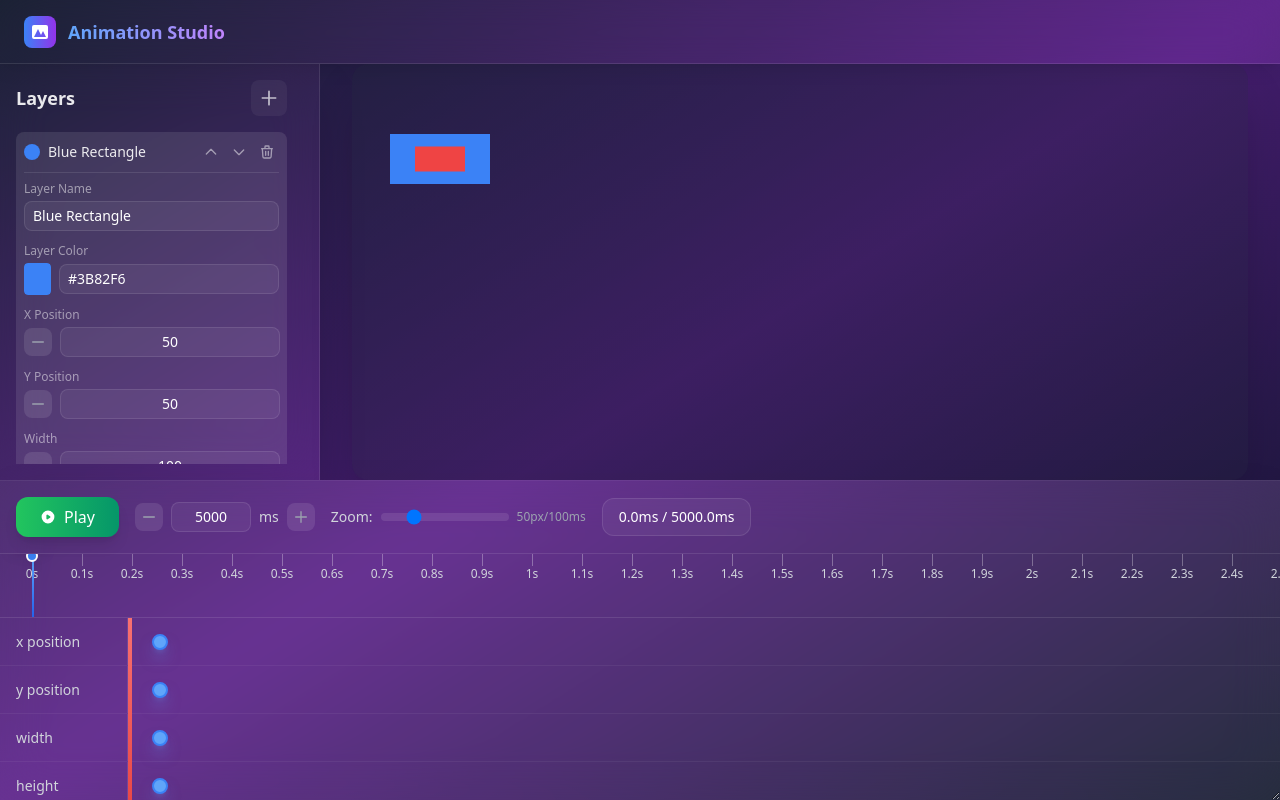
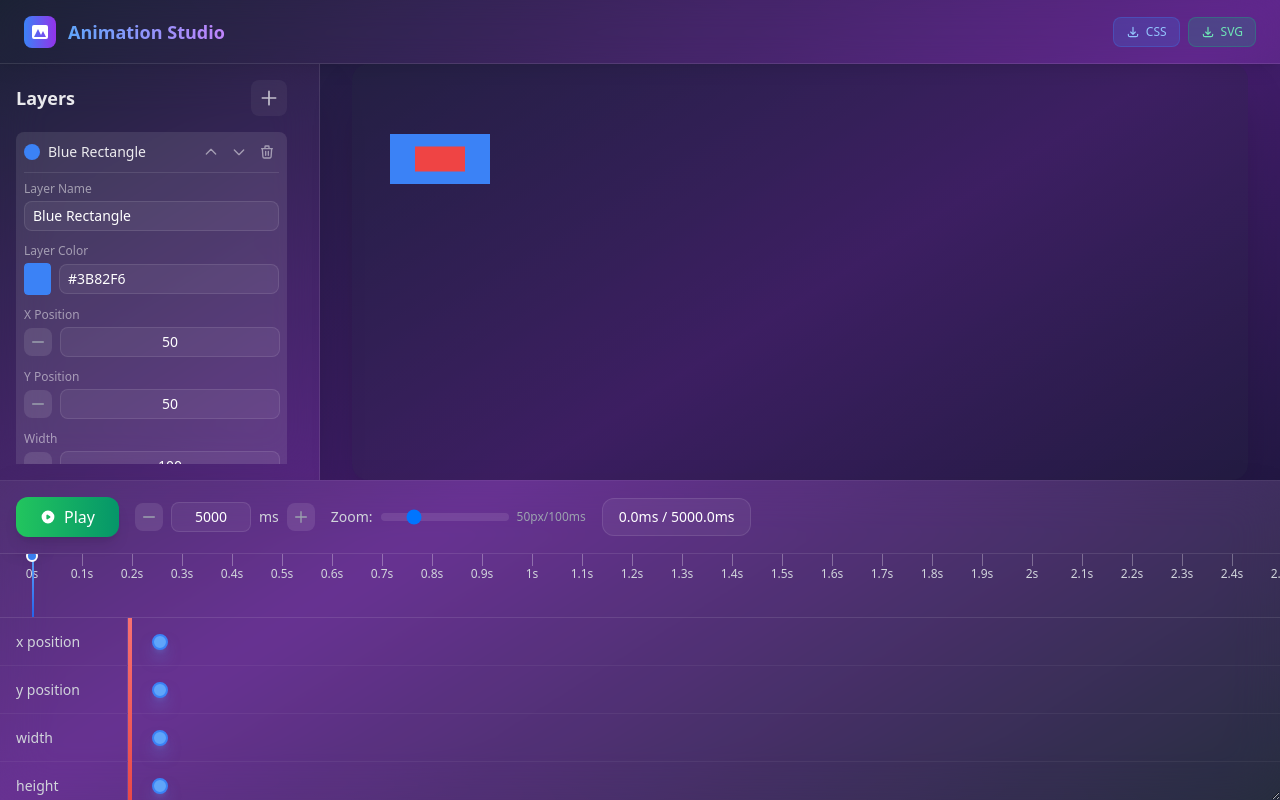
Before and after one commit to Jonroi/UI_Projects, a React (Vite) app in the folder animator_v2_dark_version/: page / in a window 1280 px wide. Built offline with nearby package versions, Linux system fonts and the light colour scheme.

Commit message:
Refactor Animator component to streamline CSS and SVG export functionality; enhance export controls with improved button styling and modal handling for better user experience.

```diff
--- a/animator_v2_dark_version/src/components/Animator.tsx
+++ b/animator_v2_dark_version/src/components/Animator.tsx
@@ -1813,147 +1813,40 @@ const ExportControls: React.FC<{
     fileExtension: string;
     mimeType: string;
   }) => void;
-}> = ({ layers, duration, onExport }) => {
-  const generateCSSKeyframes = (
-    property: AnimatedProperty,
-    propertyName: string,
-    layerId: string,
-  ): string => {
-    if (property.keyframes.length === 0) return '';
-
-    const sortedKeyframes = [...property.keyframes].sort(
-      (a, b) => a.time - b.time,
-    );
-    let keyframeRules = '';
-
-    sortedKeyframes.forEach((kf) => {
-      const percentage = (kf.time / duration) * 100;
-      const unit =
-        propertyName === 'opacity' || propertyName === 'scale'
-          ? ''
-          : propertyName === 'rotation'
-          ? 'deg'
-          : 'px';
-
-      keyframeRules += `  ${percentage.toFixed(1)}% {\n`;
-      keyframeRules += `    ${
-        propertyName === 'rotation'
-          ? 'transform: rotate(' + kf.value + 'deg)'
-          : propertyName === 'scale'
-          ? 'transform: scale(' + kf.value + ')'
-          : propertyName + ': ' + kf.value + unit
-      };\n`;
-      keyframeRules += `  }\n`;
+  variant?: 'default' | 'compact';
+}> = ({ layers, duration, onExport, variant = 'default' }) => {
+  const handleExportCSS = () => {
+    let cssContent = '/* CSS Animation Export */\n\n';
+    layers.forEach((layer) => {
+      cssContent += `@keyframes ${layer.id} {\n`;
+      layer.x.keyframes.forEach((kf) => {
+        const percentage = (kf.time / duration) * 100;
+        cssContent += `  ${percentage}% { transform: translate(${
+          kf.value
+        }px, ${getAnimatedValueAtTime(
+          layer.y,
+          kf.time,
+        )}px) rotate(${getAnimatedValueAtTime(
+          layer.rotation,
+          kf.time,
+        )}deg) scale(${getAnimatedValueAtTime(
+          layer.scale,
+          kf.time,
+        )}); opacity: ${getAnimatedValueAtTime(layer.opacity, kf.time)}; }\n`;
+      });
+      cssContent += '}\n\n';
     });
-
-    return `@keyframes ${layerId}-${propertyName} {\n${keyframeRules}}\n\n`;
-  };
-
-  const handleExportCSS = () => {
-    let cssContent = '/* Generated CSS Animation */\n\n';
     cssContent +=
-      '.animation-container {\n  position: relative;\n  width: 800px;\n  height: 600px;\n}\n\n';
-
+      '/* HTML Structure */\n/*\n<div class="animation-container">\n';
     layers.forEach((layer) => {
-      const sortedLayers = [...layers].sort((a, b) => a.zIndex - b.zIndex);
-      const zIndex = sortedLayers.findIndex((l) => l.id === layer.id);
-
-      // Generate CSS class for the layer
-      cssContent += `.layer-${layer.id} {\n`;
-      cssContent += `  position: absolute;\n`;
-      cssContent += `  background-color: ${layer.color};\n`;
-      cssContent += `  z-index: ${zIndex};\n`;
-
-      // Set initial values
-      cssContent += `  left: ${
-        layer.x.keyframes[0]?.value || layer.x.defaultValue
-      }px;\n`;
-      cssContent += `  top: ${
-        layer.y.keyframes[0]?.value || layer.y.defaultValue
-      }px;\n`;
-      cssContent += `  width: ${
-        layer.width.keyframes[0]?.value || layer.width.defaultValue
-      }px;\n`;
-      cssContent += `  height: ${
-        layer.height.keyframes[0]?.value || layer.height.defaultValue
-      }px;\n`;
-      cssContent += `  opacity: ${
-        layer.opacity.keyframes[0]?.value || layer.opacity.defaultValue
-      };\n`;
-
-      // Add animations
-      const animations: string[] = [];
-      if (layer.x.keyframes.length > 0)
-        animations.push(`${layer.id}-x ${duration}ms infinite`);
-      if (layer.y.keyframes.length > 0)
-        animations.push(`${layer.id}-y ${duration}ms infinite`);
-      if (layer.width.keyframes.length > 0)
-        animations.push(`${layer.id}-width ${duration}ms infinite`);
-      if (layer.height.keyframes.length > 0)
-        animations.push(`${layer.id}-height ${duration}ms infinite`);
-      if (layer.opacity.keyframes.length > 0)
-        animations.push(`${layer.id}-opacity ${duration}ms infinite`);
-      if (layer.rotation.keyframes.length > 0)
-        animations.push(`${layer.id}-rotation ${duration}ms infinite`);
-      if (layer.scale.keyframes.length > 0)
-        animations.push(`${layer.id}-scale ${duration}ms infinite`);
-
-      if (animations.length > 0) {
-        cssContent += `  animation: ${animations.join(', ')};\n`;
-      }
-
-      cssContent += '}\n\n';
-
-      // Generate keyframe animations
-      if (layer.x.keyframes.length > 0) {
-        cssContent += generateCSSKeyframes(layer.x, 'left', layer.id);
-      }
-      if (layer.y.keyframes.length > 0) {
-        cssContent += generateCSSKeyframes(layer.y, 'top', layer.id);
-      }
-      if (layer.width.keyframes.length > 0) {
-        cssContent += generateCSSKeyframes(layer.width, 'width', layer.id);
-      }
-      if (layer.height.keyframes.length > 0) {
-        cssContent += generateCSSKeyframes(layer.height, 'height', layer.id);
-      }
-      if (layer.opacity.keyframes.length > 0) {
-        cssContent += generateCSSKeyframes(layer.opacity, 'opacity', layer.id);
-      }
-      if (layer.rotation.keyframes.length > 0) {
-        cssContent += generateCSSKeyframes(
-          layer.rotation,
-          'rotation',
-          layer.id,
-        );
-      }
-      if (layer.scale.keyframes.length > 0) {
-        cssContent += generateCSSKeyframes(layer.scale, 'scale', layer.id);
-      }
-    });
-
-    // Add HTML example
-    cssContent += '\n/* HTML Structure:\n';
-    cssContent += '<div class="animation-container">\n';
-    layers.forEach((layer) => {
-      cssContent += `  <div class="layer-${layer.id}">${layer.name}</div>\n`;
+      cssContent += `  <div class="layer ${layer.id}" style="background-color: ${layer.color}"></div>\n`;
     });
     cssContent += '</div>\n*/';
-
-    onExport({
-      isOpen: true,
-      title: 'Export CSS Animation',
-      content: cssContent,
-      fileExtension: 'css',
-      mimeType: 'text/css',
-    });
+    return cssContent;
   };
 
   const handleExportSVG = () => {
-    let svgContent = `<svg width="800" height="600" xmlns="http://www.w3.org/2000/svg">\n`;
-    svgContent += `  <defs>\n`;
-
-    // Generate SVG animations for each layer
+    let svgContent = `<svg xmlns="http://www.w3.org/2000/svg" width="100%" height="100%" viewBox="0 0 800 600">\n`;
     layers.forEach((layer) => {
       // X animation
       if (layer.x.keyframes.length > 0) {
@@ -2052,44 +1945,66 @@ const ExportControls: React.FC<{
 
     svgContent += `</svg>`;
 
-    onExport({
-      isOpen: true,
-      title: 'Export SVG Animation',
-      content: svgContent,
-      fileExtension: 'svg',
-      mimeType: 'image/svg+xml',
-    });
+    return svgContent;
   };
 
   return (
     <div className='bg-white/5 border border-white/10 rounded-xl p-4'>
       <h4 className='text-lg font-semibold text-white mb-4'>Export</h4>
-      <div className='space-y-3'>
+      <div className='flex space-x-2'>
         <button
-          onClick={handleExportCSS}
-          className='w-full px-4 py-3 bg-gradient-to-r from-purple-500 to-pink-600 hover:from-purple-600 hover:to-pink-700 text-white font-medium rounded-xl transition-all duration-200 shadow-lg hover:shadow-xl hover:scale-105 flex items-center justify-center space-x-2'
+          onClick={() => {
+            const modalState = {
+              isOpen: true,
+              title: 'Export CSS Animation',
+              content: handleExportCSS(),
+              fileExtension: 'css',
+              mimeType: 'text/css',
+            };
+            onExport(modalState);
+          }}
+          className='px-3 py-1.5 bg-blue-500/20 text-blue-300 rounded-lg text-xs font-medium border border-blue-500/30 hover:bg-blue-500/30 transition-colors duration-200 flex items-center gap-1.5'
           title='Export as CSS animations with keyframes'>
-          <svg className='w-5 h-5' fill='currentColor' viewBox='0 0 20 20'>
+          <svg
+            className='w-3.5 h-3.5'
+            fill='none'
+            stroke='currentColor'
+            viewBox='0 0 24 24'>
             <path
-              fillRule='evenodd'
-              d='M3 4a1 1 0 011-1h12a1 1 0 011 1v2a1 1 0 01-1 1H4a1 1 0 01-1-1V4zM3 10a1 1 0 011-1h6a1 1 0 011 1v6a1 1 0 01-1 1H4a1 1 0 01-1-1v-6zM14 9a1 1 0 00-1 1v6a1 1 0 001 1h2a1 1 0 001-1v-6a1 1 0 00-1-1h-2z'
-              clipRule='evenodd'
+              strokeLinecap='round'
+              strokeLinejoin='round'
+              strokeWidth={2}
+              d='M4 16v1a3 3 0 003 3h10a3 3 0 003-3v-1m-4-4l-4 4m0 0l-4-4m4 4V4'
             />
           </svg>
-          <span>Export CSS</span>
+          <span>CSS</span>
         </button>
         <button
-          onClick={handleExportSVG}
-          className='w-full px-4 py-3 bg-gradient-to-r from-teal-500 to-cyan-600 hover:from-teal-600 hover:to-cyan-700 text-white font-medium rounded-xl transition-all duration-200 shadow-lg hover:shadow-xl hover:scale-105 flex items-center justify-center space-x-2'
+          onClick={() => {
+            const modalState = {
+              isOpen: true,
+              title: 'Export SVG Animation',
+              content: handleExportSVG(),
+              fileExtension: 'svg',
+              mimeType: 'image/svg+xml',
+            };
+            onExport(modalState);
+          }}
+          className='px-3 py-1.5 bg-emerald-500/20 text-emerald-300 rounded-lg text-xs font-medium border border-emerald-500/30 hover:bg-emerald-500/30 transition-colors duration-200 flex items-center gap-1.5'
           title='Export as animated SVG'>
-          <svg className='w-5 h-5' fill='currentColor' viewBox='0 0 20 20'>
+          <svg
+            className='w-3.5 h-3.5'
+            fill='none'
+            stroke='currentColor'
+            viewBox='0 0 24 24'>
             <path
-              fillRule='evenodd'
-              d='M4 3a2 2 0 00-2 2v10a2 2 0 002 2h12a2 2 0 002-2V5a2 2 0 00-2-2H4zm12 12H4l4-8 3 6 2-4 3 6z'
-              clipRule='evenodd'
+              strokeLinecap='round'
+              strokeLinejoin='round'
+              strokeWidth={2}
+              d='M4 16v1a3 3 0 003 3h10a3 3 0 003-3v-1m-4-4l-4 4m0 0l-4-4m4 4V4'
             />
           </svg>
-          <span>Export SVG</span>
+          <span>SVG</span>
         </button>
       </div>
     </div>
@@ -2622,6 +2537,139 @@ const App: React.FC = () => {
     setAppState((prev) => ({ ...prev, selectedLayerId: layerId }));
   };
 
+  const handleExportCSS = () => {
+    let cssContent = '/* CSS Animation Export */\n\n';
+    appState.layers.forEach((layer) => {
+      cssContent += `@keyframes ${layer.id} {\n`;
+      layer.x.keyframes.forEach((kf) => {
+        const percentage = (kf.time / appState.duration) * 100;
+        cssContent += `  ${percentage}% { transform: translate(${
+          kf.value
+        }px, ${getAnimatedValueAtTime(
+          layer.y,
+          kf.time,
+        )}px) rotate(${getAnimatedValueAtTime(
+          layer.rotation,
+          kf.time,
+        )}deg) scale(${getAnimatedValueAtTime(
+          layer.scale,
+          kf.time,
+        )}); opacity: ${getAnimatedValueAtTime(layer.opacity, kf.time)}; }\n`;
+      });
+      cssContent += '}\n\n';
+    });
+    cssContent +=
+      '/* HTML Structure */\n/*\n<div class="animation-container">\n';
+    appState.layers.forEach((layer) => {
+      cssContent += `  <div class="layer ${layer.id}" style="background-color: ${layer.color}"></div>\n`;
+    });
+    cssContent += '</div>\n*/';
+    return cssContent;
+  };
+
+  const handleExportSVG = () => {
+    let svgContent = `<svg xmlns="http://www.w3.org/2000/svg" width="100%" height="100%" viewBox="0 0 800 600">\n`;
+    appState.layers.forEach((layer) => {
+      // X animation
+      if (layer.x.keyframes.length > 0) {
+        const sortedKeyframes = [...layer.x.keyframes].sort(
+          (a, b) => a.time - b.time,
+        );
+        svgContent += `    <animateTransform id="${layer.id}-x" attributeName="transform" type="translate"\n`;
+        svgContent += `      values="${sortedKeyframes
+          .map((kf) => `${kf.value} 0`)
+          .join('; ')}"\n`;
+        svgContent += `      dur="${appState.duration}ms" repeatCount="indefinite"/>\n`;
+      }
+
+      // Y animation
+      if (layer.y.keyframes.length > 0) {
+        const sortedKeyframes = [...layer.y.keyframes].sort(
+          (a, b) => a.time - b.time,
+        );
+        svgContent += `    <animateTransform id="${layer.id}-y" attributeName="transform" type="translate"\n`;
+        svgContent += `      values="${sortedKeyframes
+          .map((kf) => `0 ${kf.value}`)
+          .join('; ')}"\n`;
+        svgContent += `      dur="${appState.duration}ms" repeatCount="indefinite"/>\n`;
+      }
+
+      // Opacity animation
+      if (layer.opacity.keyframes.length > 0) {
+        const sortedKeyframes = [...layer.opacity.keyframes].sort(
+          (a, b) => a.time - b.time,
+        );
+        svgContent += `    <animate id="${layer.id}-opacity" attributeName="opacity"\n`;
+        svgContent += `      values="${sortedKeyframes
+          .map((kf) => kf.value)
+          .join('; ')}"\n`;
+        svgContent += `      dur="${appState.duration}ms" repeatCount="indefinite"/>\n`;
+      }
+
+      // Rotation animation
+      if (layer.rotation.keyframes.length > 0) {
+        const sortedKeyframes = [...layer.rotation.keyframes].sort(
+          (a, b) => a.time - b.time,
+        );
+        svgContent += `    <animateTransform id="${layer.id}-rotation" attributeName="transform" type="rotate"\n`;
+        svgContent += `      values="${sortedKeyframes
+          .map(
+            (kf) =>
+              `${kf.value} ${
+                (layer.x.keyframes[0]?.value || layer.x.defaultValue) +
+                (layer.width.keyframes[0]?.value || layer.width.defaultValue) /
+                  2
+              } ${
+                (layer.y.keyframes[0]?.value || layer.y.defaultValue) +
+                (layer.height.keyframes[0]?.value ||
+                  layer.height.defaultValue) /
+                  2
+              }`,
+          )
+          .join('; ')}"\n`;
+        svgContent += `      dur="${appState.duration}ms" repeatCount="indefinite"/>\n`;
+      }
+    });
+
+    svgContent += `  </defs>\n\n`;
+
+    // Generate SVG elements for each layer
+    appState.layers
+      .sort((a, b) => a.zIndex - b.zIndex)
+      .forEach((layer) => {
+        const x = layer.x.keyframes[0]?.value || layer.x.defaultValue;
+        const y = layer.y.keyframes[0]?.value || layer.y.defaultValue;
+        const width =
+          layer.width.keyframes[0]?.value || layer.width.defaultValue;
+        const height =
+          layer.height.keyframes[0]?.value || layer.height.defaultValue;
+        const opacity =
+          layer.opacity.keyframes[0]?.value || layer.opacity.defaultValue;
+
+        svgContent += `  <rect x="${x}" y="${y}" width="${width}" height="${height}" fill="${layer.color}" opacity="${opacity}">\n`;
+
+        // Add animations
+        if (layer.x.keyframes.length > 0) {
+          svgContent += `    <use href="#${layer.id}-x"/>\n`;
+        }
+        if (layer.y.keyframes.length > 0) {
+          svgContent += `    <use href="#${layer.id}-y"/>\n`;
+        }
+        if (layer.opacity.keyframes.length > 0) {
+          svgContent += `    <use href="#${layer.id}-opacity"/>\n`;
+        }
+        if (layer.rotation.keyframes.length > 0) {
+          svgContent += `    <use href="#${layer.id}-rotation"/>\n`;
+        }
+
+        svgContent += `  </rect>\n`;
+      });
+
+    svgContent += `</svg>`;
+
+    return svgContent;
+  };
+
   return (
     <div className='h-screen w-screen flex flex-col bg-gradient-to-br from-slate-900 via-purple-900 to-slate-900 text-white overflow-hidden antialiased select-none'>
       {/* Top Bar - Modern glassmorphism header */}
@@ -2643,7 +2691,60 @@ const App: React.FC = () => {
             Animation Studio
           </h1>
         </div>
-        <div className='ml-auto flex items-center space-x-4'></div>
+        <div className='ml-auto flex items-center space-x-2'>
+          <button
+            onClick={() => {
+              setExportModalState({
+                isOpen: true,
+                title: 'Export CSS Animation',
+                content: handleExportCSS(),
+                fileExtension: 'css',
+                mimeType: 'text/css',
+              });
+            }}
+            className='px-3 py-1.5 bg-blue-500/20 text-blue-300 rounded-lg text-xs font-medium border border-blue-500/30 hover:bg-blue-500/30 transition-colors duration-200 flex items-center gap-1.5'
+            title='Export as CSS animations with keyframes'>
+            <svg
+              className='w-3.5 h-3.5'
+              fill='none'
+              stroke='currentColor'
+              viewBox='0 0 24 24'>
+              <path
+                strokeLinecap='round'
+                strokeLinejoin='round'
+                strokeWidth={2}
+                d='M4 16v1a3 3 0 003 3h10a3 3 0 003-3v-1m-4-4l-4 4m0 0l-4-4m4 4V4'
+              />
+            </svg>
+            <span>CSS</span>
+          </button>
+          <button
+            onClick={() => {
+              setExportModalState({
+                isOpen: true,
+                title: 'Export SVG Animation',
+                content: handleExportSVG(),
+                fileExtension: 'svg',
+                mimeType: 'image/svg+xml',
+              });
+            }}
+            className='px-3 py-1.5 bg-emerald-500/20 text-emerald-300 rounded-lg text-xs font-medium border border-emerald-500/30 hover:bg-emerald-500/30 transition-colors duration-200 flex items-center gap-1.5'
+            title='Export as animated SVG'>
+            <svg
+              className='w-3.5 h-3.5'
+              fill='none'
+              stroke='currentColor'
+              viewBox='0 0 24 24'>
+              <path
+                strokeLinecap='round'
+                strokeLinejoin='round'
+                strokeWidth={2}
+                d='M4 16v1a3 3 0 003 3h10a3 3 0 003-3v-1m-4-4l-4 4m0 0l-4-4m4 4V4'
+              />
+            </svg>
+            <span>SVG</span>
+          </button>
+        </div>
       </div>
 
       <div className='flex-1 flex flex-col overflow-hidden'>
@@ -2692,13 +2793,6 @@ const App: React.FC = () => {
                   />
                 </div>
               )}
-              <div className='mt-6'>
-                <ExportControls
-                  layers={appState.layers}
-                  duration={appState.duration}
-                  onExport={setExportModalState}
-                />
-              </div>
             </div>
           </div>
 
```
